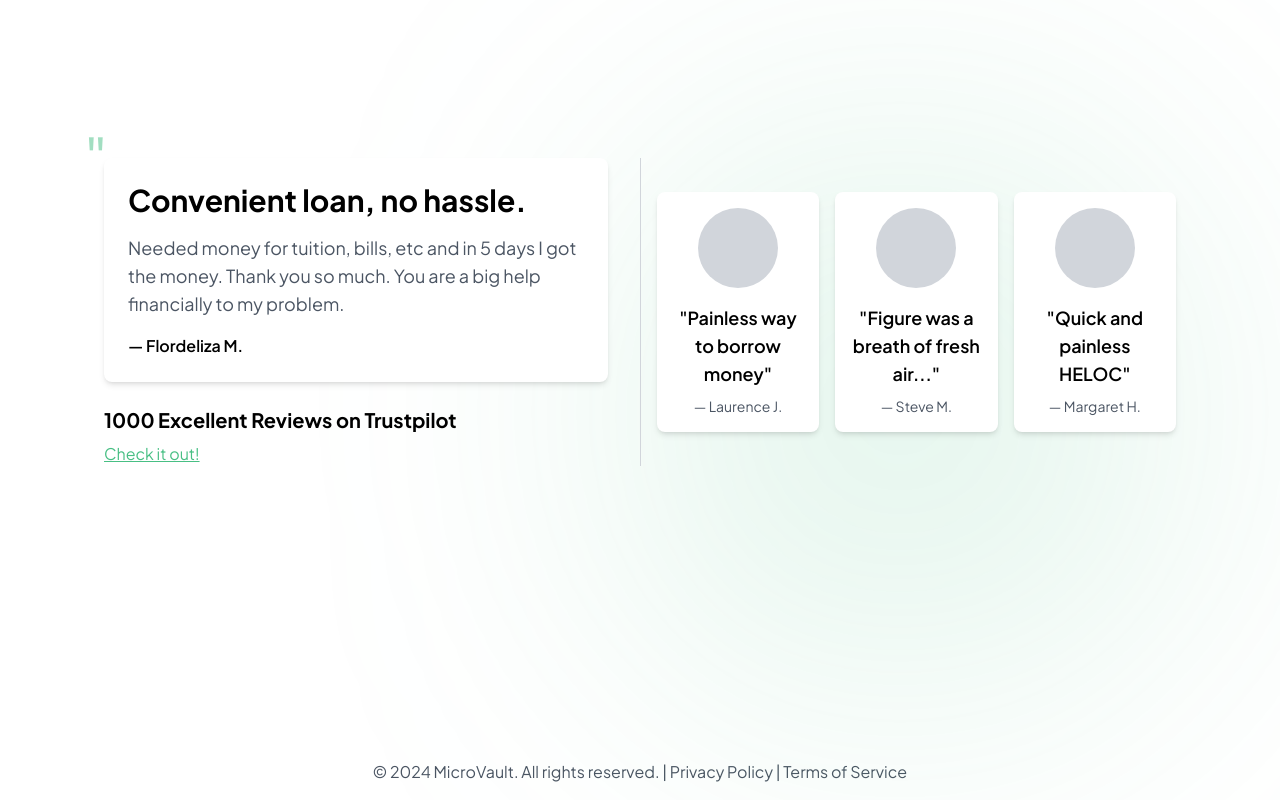
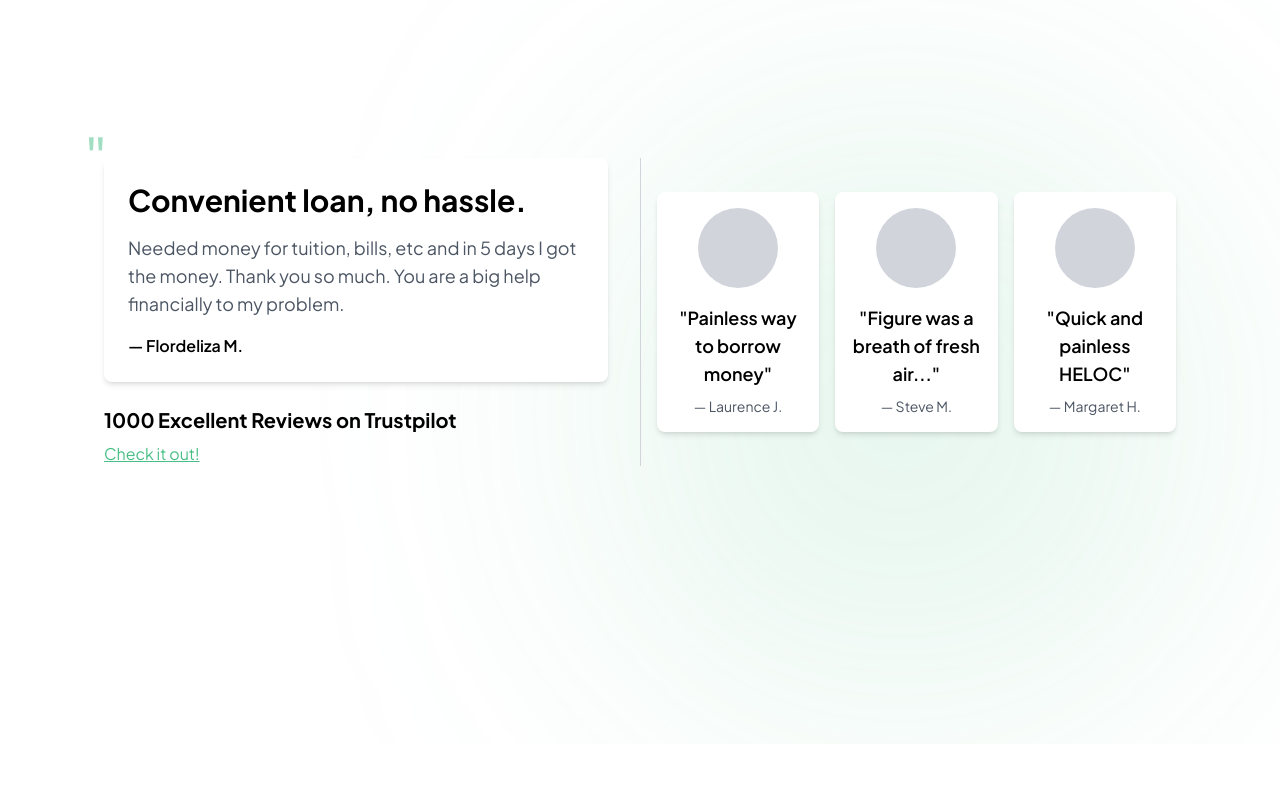
Before and after one commit to veermshah/MicroVault, a React (Vite) app in the folder frontend/: page / in a window 1280 px wide. Shown: the part 2526-3326 px from the top of the page. After the commit the page ends 3270 px from the top, so only its background shows below. Built offline with nearby package versions, Linux system fonts and the light colour scheme; the HTML template or start-up script is replaced by a standard one.

Commit message:
removed title and footer

```diff
--- a/frontend/src/components/footer.jsx
+++ b/frontend/src/components/footer.jsx
@@ -38,11 +38,11 @@ const Footer = () => {
       */}
 
       {/* Copyright Section */}
-      <div className="bg-white py-4">
+      {/* <div className="bg-white py-4">
         <div className="container mx-auto px-4 text-center text-gray-600">
           © 2024 MicroVault. All rights reserved. | Privacy Policy | Terms of Service
         </div>
-      </div>
+      </div> */}
     </footer>
   );
 };
--- a/frontend/src/components/myWallet.jsx
+++ b/frontend/src/components/myWallet.jsx
@@ -3,7 +3,6 @@ import React from 'react';
 const myWallet = () => {
   return (
     <div>
-      <h2 className="text-xl font-semibold mb-4">My Wallet</h2>
       <p>Your wallet content goes here.</p>
     </div>
   );
--- a/frontend/src/pages/dashboard.jsx
+++ b/frontend/src/pages/dashboard.jsx
@@ -33,7 +33,6 @@ const Dashboard = () => {
 
       {/* Right-side content */}
       <div className="w-3/4 p-8 overflow-auto">
-        <h1 className="text-2xl font-bold mb-6">Dashboard</h1>
 
         {/* Dynamic Content */}
         <div className="bg-white shadow-md rounded-lg p-6 mb-6">
```
